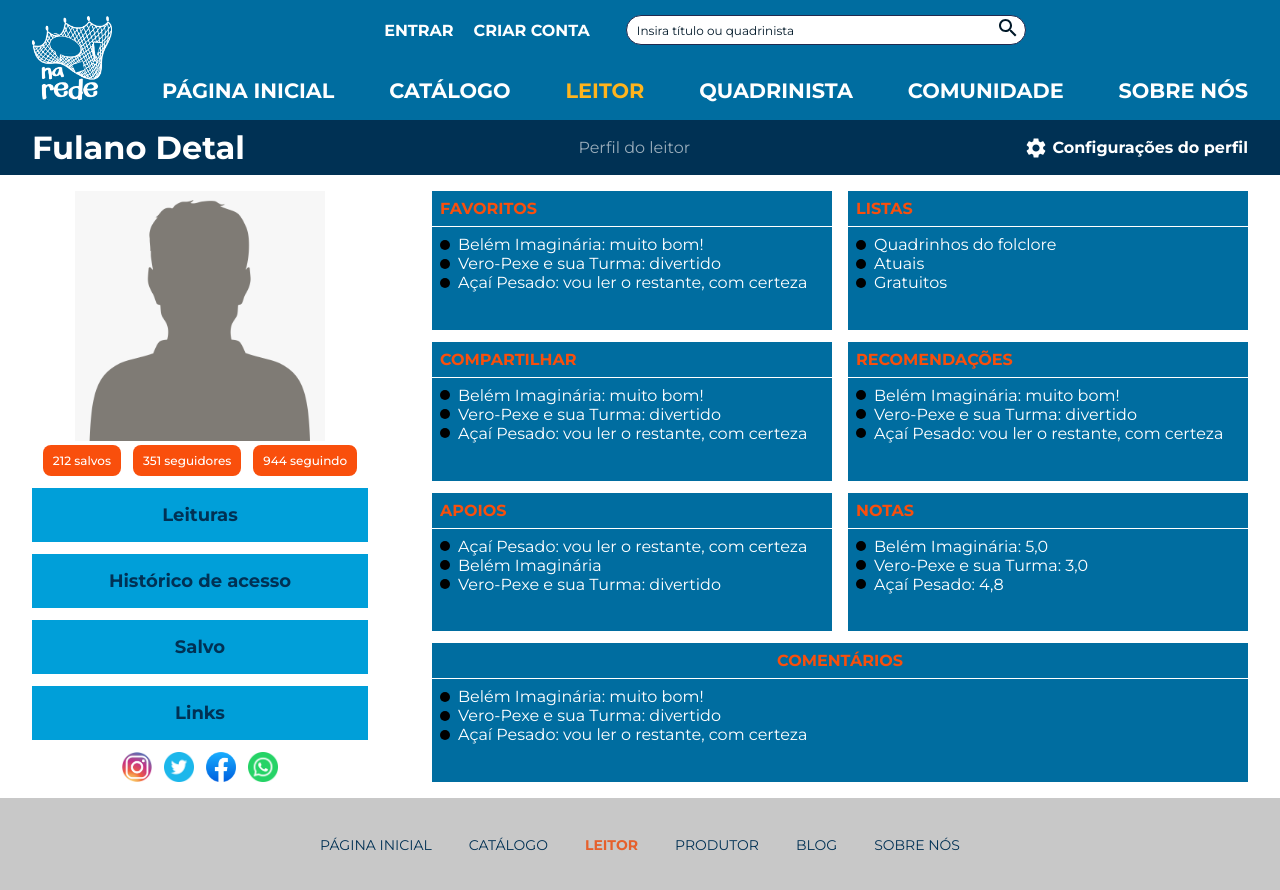
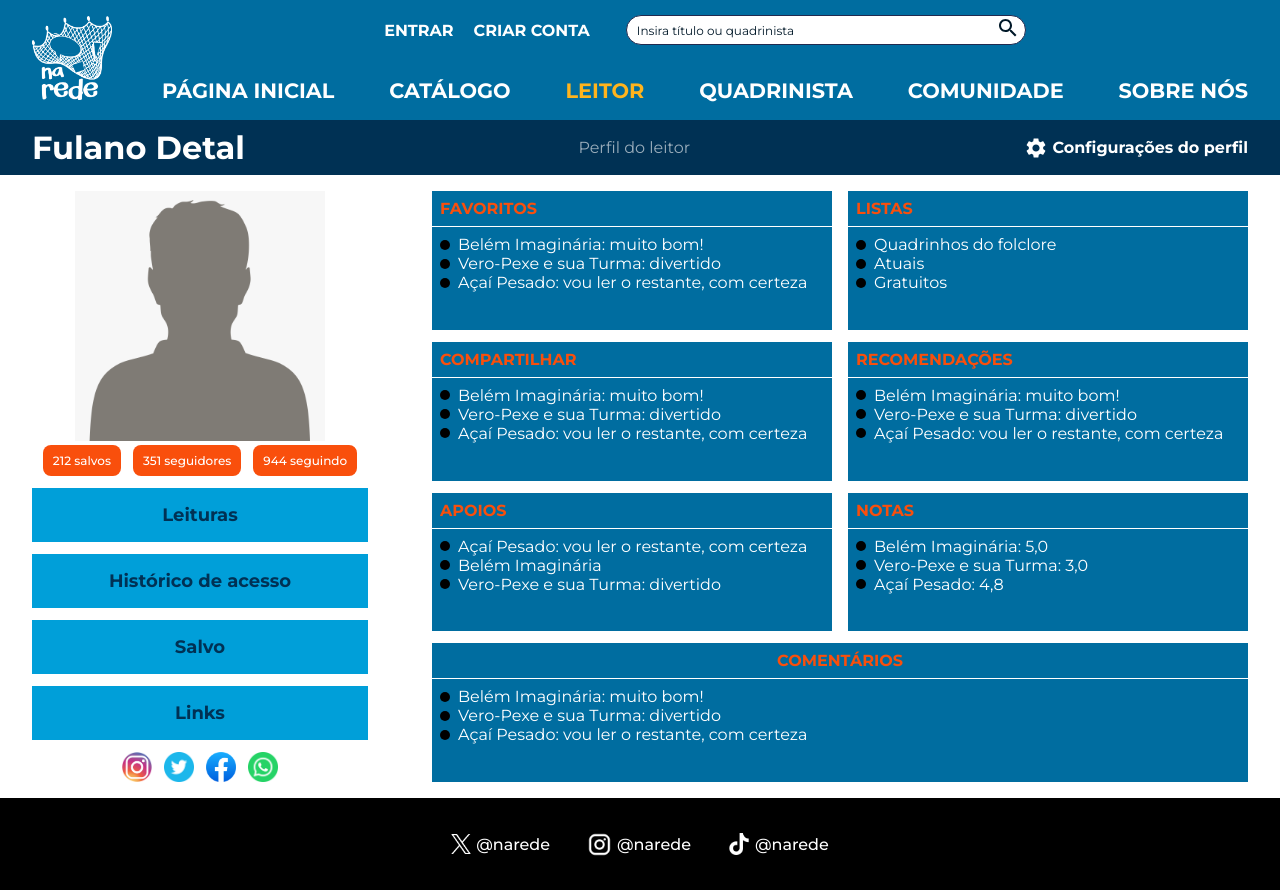
Before and after one commit to YannFigueiredo/narede, a React (Create React App) app in the folder frontend/: page /leitor in a window 1280 px wide. Built offline with nearby package versions, Linux system fonts and the light colour scheme.

Commit message:
refactor: reformulado o footer

```diff
--- a/frontend/src/components/Footer/index.js
+++ b/frontend/src/components/Footer/index.js
@@ -4,6 +4,9 @@ import {
   MenuWrapper,
   Menu
 } from "./styles";
+import Twitter from "assets/icons/twitter-perfil-quad.png";
+import Instagram from "assets/icons/instagram-perfil-quad.png";
+import TikTok from "assets/icons/tiktok-perfil-quad.png";
 
 export default function Footer() {
   const [actualPage, setActualPage] = useState("");
@@ -28,54 +31,16 @@ export default function Footer() {
       <MenuWrapper>
         <Menu variant={actualPage.pathname === "/" ? "home" : "others"}>
           <li>
-            <a href="/" className={actualPage.pathname === "/" ? "active" : ""}>
-              Página inicial
-            </a>
+            <img src={Twitter} alt="Ícone do Twitter" />
+            <span>@narede</span>
           </li>
           <li>
-            <a
-              href="/catalogo"
-              className={actualPage.pathname === "/catalogo" ? "active" : ""}
-              onClick={() => setActualPage({...actualPage, pageTitle: "Catálogo"})}
-            >
-              Catálogo
-            </a>
+            <img src={Instagram} alt="Ícone do Instagram" />
+            <span>@narede</span>
           </li>
           <li>
-            <a
-              href="/leitor"
-              className={actualPage.pathname === "/leitor" ? "active" : ""}
-              onClick={() => setActualPage({...actualPage, pageTitle: "Leitor"})}
-            >
-              Leitor
-            </a>
-          </li>
-          <li>
-            <a
-              href="/produtor"
-              className={actualPage.pathname === "/produtor" ? "active" : ""}
-              onClick={() => setActualPage({...actualPage, pageTitle: "Produtor"})}
-            >
-              Produtor
-            </a>
-          </li>
-          <li>
-            <a
-              href="/blog"
-              className={actualPage.pathname === "/blog" ? "active" : ""}
-              onClick={() => setActualPage({...actualPage, pageTitle: "Blog"})}
-            >
-              Blog
-            </a>
-          </li>
-          <li>
-            <a
-              href="/sobre"
-              className={actualPage.pathname === "/sobre" ? "active" : ""}
-              onClick={() => setActualPage({...actualPage, pageTitle: "Sobre nós"})}
-            >
-              Sobre nós
-            </a>
+            <img src={TikTok} alt="Ícone do TikTok" />
+            <span>@narede</span>
           </li>
         </Menu>
       </MenuWrapper>
--- a/frontend/src/components/Footer/styles.js
+++ b/frontend/src/components/Footer/styles.js
@@ -4,7 +4,7 @@ export const Container = styled.footer`
   display: flex;
   justify-content: center;
   align-items: center;
-  background: ${({theme}) => theme.colors.gray["100"]};
+  background: #000;
   padding:
   ${({theme}) => theme.spacing.padding.small}
   ${({theme}) => theme.spacing.padding.very_large};
@@ -32,7 +32,6 @@ export const Menu = styled.ul`
   justify-content: flex-start;
   align-items: center;
   gap: ${({theme}) => theme.spacing.between_elements.very_small};
-  text-transform: uppercase;
   min-height: 3.75rem;
 
   li {
@@ -41,18 +40,28 @@ export const Menu = styled.ul`
     cursor: pointer;
     transition: all linear .3s;
     padding: ${({theme}) => theme.spacing.padding.very_small} ${({theme}) => theme.spacing.padding.small};
+    display: flex;
+    align-items: center;
+    gap: ${({theme}) => theme.spacing.between_elements.very_small};
   }
 
-  li a {
-    transition: all linear .3s;
-    color: ${({theme}) => theme.colors.blue["900"]};
-    text-decoration: none;
-    font-size: ${({theme}) => theme.fontSize.regular};
+  li:nth-child(1) img {
+    width: 20px;
+    height: 20px;
   }
 
-  li a:hover, li .active {
-    color: ${({theme}) => theme.colors.blue["400"]};
-    font-weight: 700;
+  li:nth-child(2) img {
+    width: 25px;
+    height: 25px;
+  }
+
+  li:nth-child(3) img {
+    width: 22px;
+    height: 22px;
+  }
+
+  li span {
+    font-weight: 500;
   }
 
   @media screen and (max-width: 768px) {
--- a/frontend/src/components/Header/index.js
+++ b/frontend/src/components/Header/index.js
@@ -97,8 +97,22 @@ export default function Header() {
             {
               isLogged &&
               <Menu id="logged-container" variant={actualPage.pathname === "/" ? "home" : "others"}>
-                <li><a href="/conta" title="Minha conta">Minha conta</a></li>
-                <li><a href="/planos" title="Planos">Planos</a></li>
+                <li>
+                  <a
+                    href="/conta" title="Minha conta"
+                    className={actualPage.pathname === "/conta" ? "active" : ""}
+                  >
+                    Minha conta
+                  </a>
+                </li>
+                <li>
+                  <a
+                    href="/planos" title="Planos"
+                    className={actualPage.pathname === "/planos" ? "active" : ""}
+                  >
+                    Planos
+                  </a>
+                </li>
                 <li><a href="#" title="Enviar">Enviar</a></li>
                 <li><a href="#" title="Sair" onClick={exit}>Sair</a></li>
               </Menu>
```
